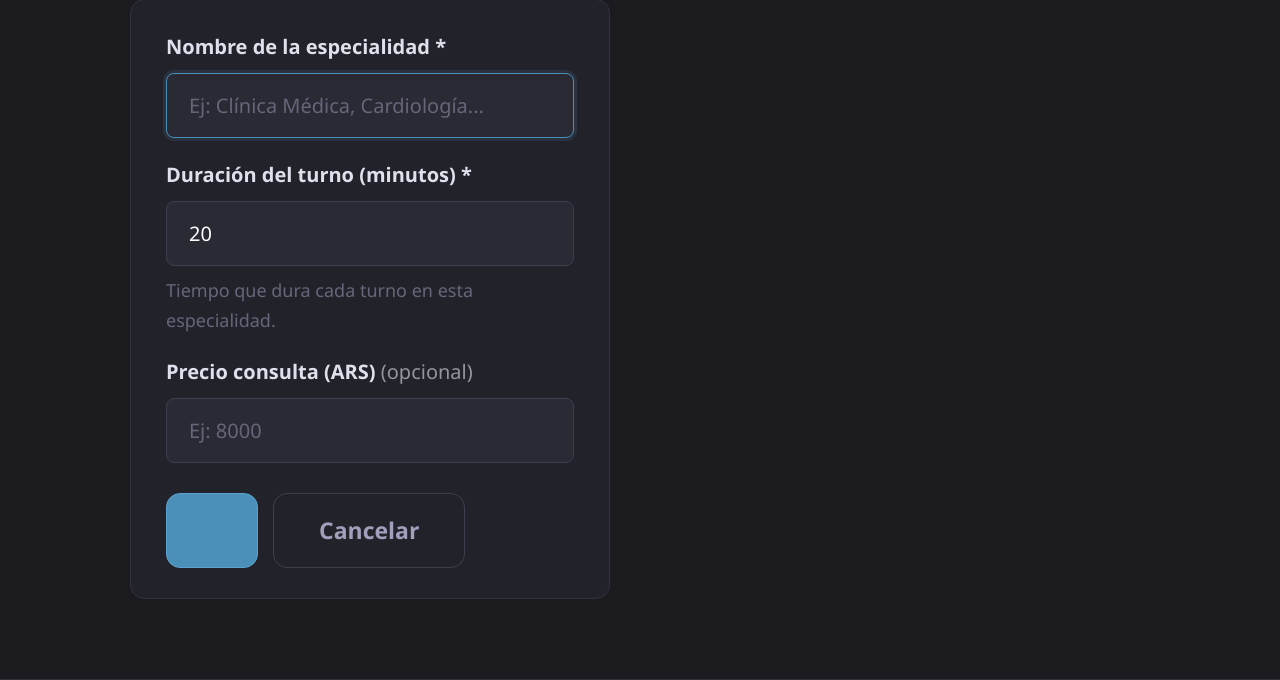
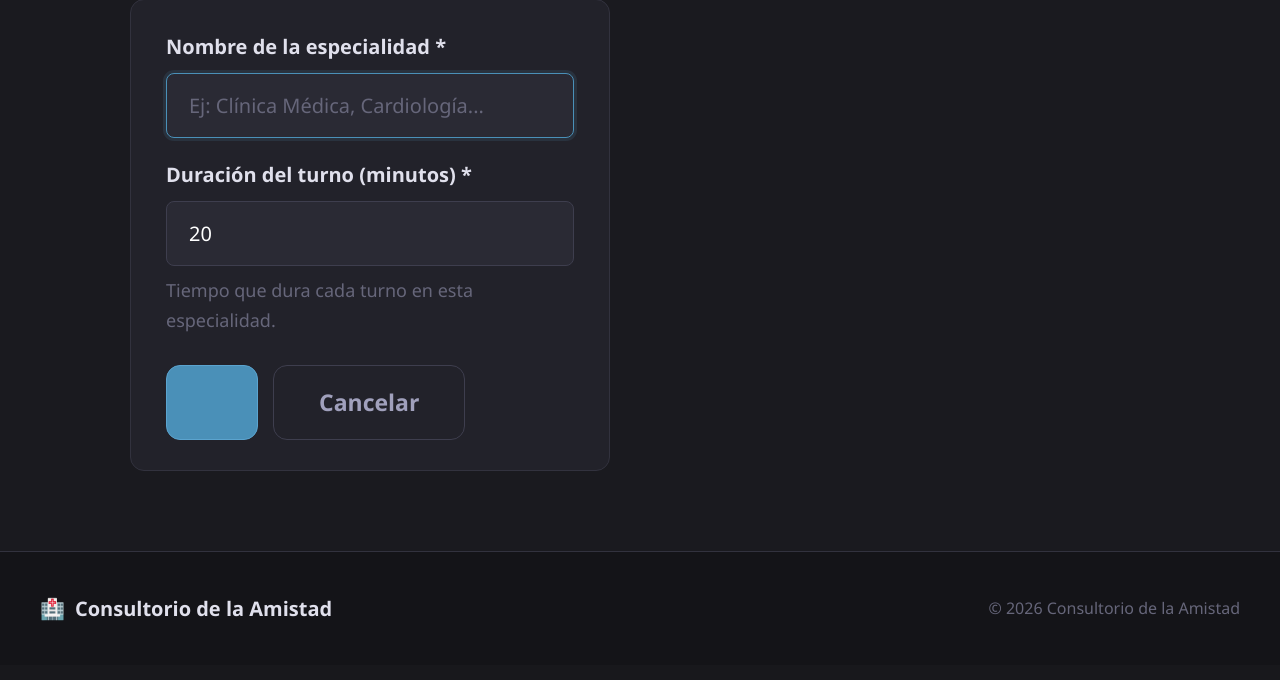
Before and after one commit to thendishere/consultorio, a Python web app: template app/templates/admin/especialidades/form.html in a window 1280 px wide. Shown: the part 220-900 px from the top of the page. After the commit the page ends 841 px from the top, so only its background shows below. Run offline with Jinja, Linux system fonts and the light colour scheme; the template is opened without the code that fills it, so the values that code supplies are empty.

Commit message:
Quitar precio de especialidades (reemplazado por aranceles)
Co-Authored-By: Claude Sonnet 4.6 <noreply@anthropic.com>

```diff
--- a/app/templates/admin/especialidades/form.html
+++ b/app/templates/admin/especialidades/form.html
@@ -36,13 +36,6 @@
                 <small>Tiempo que dura cada turno en esta especialidad.</small>
             </div>
 
-            <div class="form-group">
-                <label for="precio">Precio consulta (ARS) <span class="optional">(opcional)</span></label>
-                <input type="text" id="precio" name="precio" inputmode="decimal"
-                       value="{{ form.precio if form else (esp.precio if esp and esp.precio else '') }}"
-                       placeholder="Ej: 8000">
-            </div>
-
             <div style="display:flex;gap:.75rem;margin-top:.5rem">
                 <button type="submit" class="btn btn-primary btn-lg">{{ accion }}</button>
                 <a href="/admin/especialidades" class="btn btn-outline btn-lg">Cancelar</a>
--- a/app/templates/admin/especialidades/lista.html
+++ b/app/templates/admin/especialidades/lista.html
@@ -22,7 +22,6 @@
                 <tr>
                     <th>Nombre</th>
                     <th>Duración</th>
-                    <th>Precio</th>
                     <th>Estado</th>
                     <th>Acciones</th>
                 </tr>
@@ -32,7 +31,6 @@
                 <tr {% if not esp.activa %}class="row-inactive"{% endif %}>
                     <td data-label="Nombre"><strong>{{ esp.nombre }}</strong></td>
                     <td data-label="Duración">{{ esp.duracion_turno }} min</td>
-                    <td data-label="Precio">{% if esp.precio %}$ {{ esp.precio | int }}{% else %}<span class="text-muted">—</span>{% endif %}</td>
                     <td data-label="Estado">
                         {% if esp.activa %}
                         <span class="badge badge-success">Activa</span>
```
